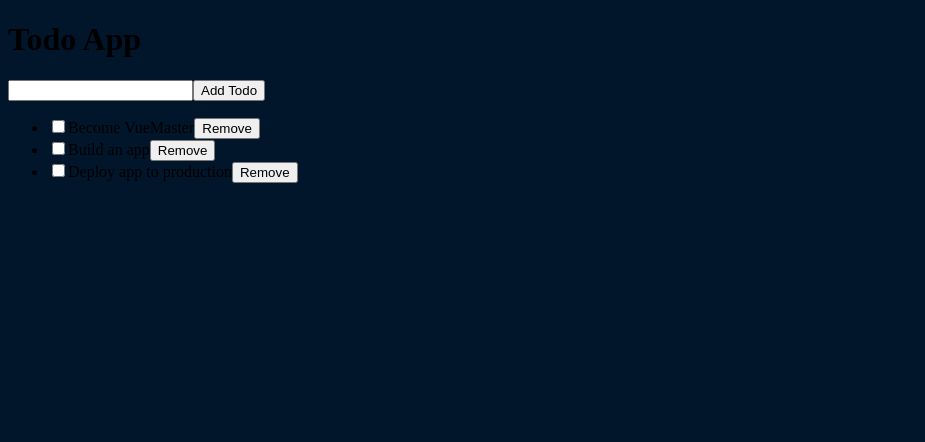
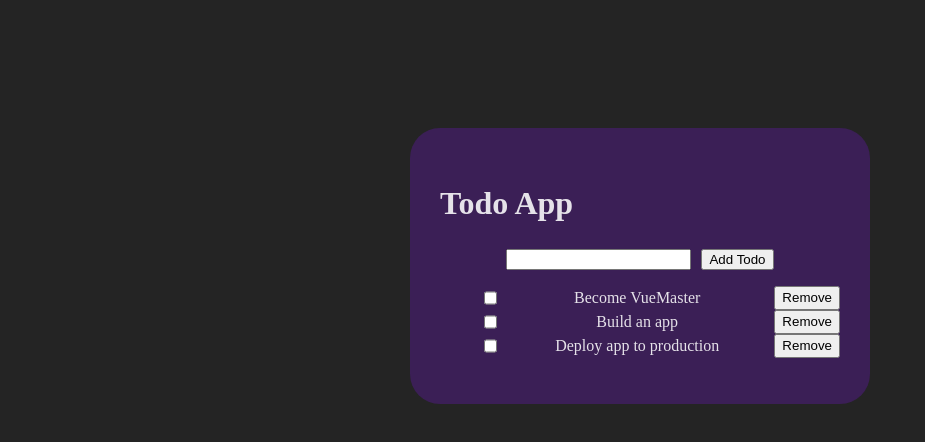
Before and after one commit to MattiasHeurlin/TodoList-Git, a Vue app: page / in a window 1280 px wide. Shown: the top 442 px of the page, without its empty margins (0-925 px from the left). Built offline with nearby package versions, Linux system fonts and the light colour scheme.

Commit message:
CSS changed, shall be cherry picked

```diff
--- a/src/App.vue
+++ b/src/App.vue
@@ -48,8 +48,10 @@
 <template>
   <main>
     <h1>Todo App</h1>
-    <input type="text" v-model="state.newTodoText" />
-    <button @click="addNewTodo">Add Todo</button>
+    <div class="inputContainer">
+      <input type="text" v-model="state.newTodoText" />
+      <button @click="addNewTodo">Add Todo</button>
+    </div>
     <ul>
       <li v-for="(todo, index) in state.todos" :key="index">
         <input type="checkbox" :checked="todo.completed" @change="toggleTodoStatus(index)" />
@@ -64,4 +66,22 @@
   .line-through {
     text-decoration: line-through;
   }
+  .inputContainer {
+    display: flex;
+    gap: 10px;
+    justify-content: center;
+  }
+
+  main {
+    background-color: rgba(91, 24, 153, 0.422);
+    padding: 30px;
+    border-radius: 30px;
+    width: 400px;
+    margin: 10% auto;
+  }
+  li {
+    display:flex;
+    justify-content: space-between;
+    gap: 10px;
+  }
 </style>
--- a/src/style.css
+++ b/src/style.css
@@ -1,3 +1,10 @@
 body {
-    background-color: #01162b;
+  margin: 0;
+  padding: 0;
+  font-size: 1rem;
+  font-weight: 400;
+  line-height: 1.5;
+  color: rgba(255, 255, 255, 0.87);
+  text-align: left;
+  background-color: #242424;
 }
```
